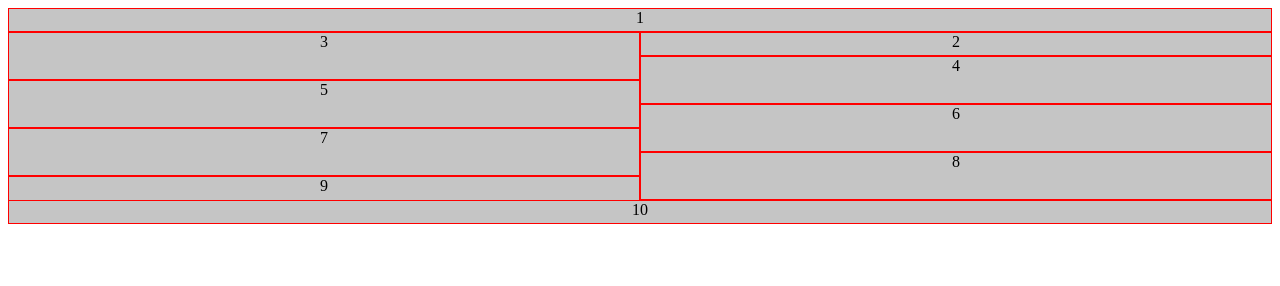
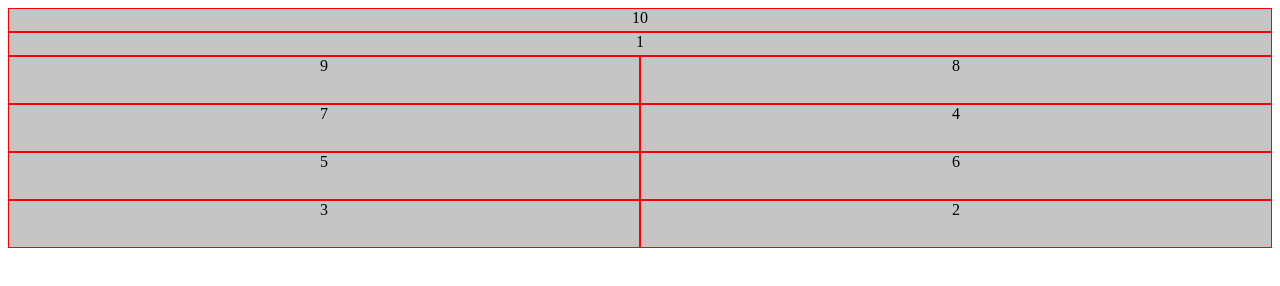
Before and after one commit to fabiancastilloa/clase13, a plain HTML site: page index.html in a window 1280 px wide. Drawn offline with Linux system fonts and the light colour scheme.

Commit message:
ejercicio con media query clase 13

```diff
--- a/index.css
+++ b/index.css
@@ -64,3 +64,119 @@ grid-row: 8 / 10;
 grid-column: 1 / 3;
 grid-row: 9 / 10;
 }
+
+
+
+@media (min-width: 390px)
+{
+
+    .item:nth-child(1){
+        grid-column: 1 / 3;
+        grid-row: 1 / 2;
+        }
+
+        .item:nth-child(2){
+            grid-column: 2 / 3;
+            grid-row: 2 / 4;
+            }
+
+    .item:nth-child(3){
+        grid-column: 1 / 2;
+        grid-row: 2 / 4;
+        }
+
+        .item:nth-child(5){
+            grid-column: 1 / 2;
+            grid-row: 4 / 6;
+            }
+
+    .item:nth-child(6){
+        grid-column: 2 / 3;
+        grid-row: 4 / 6;
+        }
+
+        .item:nth-child(7){
+            grid-column: 1 / 2;
+            grid-row: 6 / 8;
+            }
+
+    .item:nth-child(4){
+        grid-column: 2 / 3;
+        grid-row: 6 / 8;
+        }
+
+        .item:nth-child(9){
+            grid-column: 1 / 2;
+            grid-row: 8 / 10;
+            }
+
+    .item:nth-child(8){
+        grid-column: 2 / 3;
+        grid-row: 8 / 10;
+        }
+
+        .item:nth-child(10){
+            grid-column: 1 / 3;
+            grid-row: 9 / 10;
+            }
+
+
+}
+
+
+@media (min-width: 661px)
+{
+
+        .item:nth-child(10){
+        grid-column: 1 / 3;
+        grid-row: 1 / 2;
+        }
+
+        .item:nth-child(1){
+        grid-column: 1 / 3;
+        grid-row: 2 / 3;
+        }
+
+        .item:nth-child(9){
+        grid-column: 1 / 2;
+        grid-row: 3 / 5;
+        }
+
+        .item:nth-child(8){
+        grid-column: 2 / 3;
+        grid-row: 3 / 5;
+        }
+
+        .item:nth-child(7){
+        grid-column: 1 / 2;
+        grid-row: 5 / 7;
+        }
+
+        .item:nth-child(4){
+        grid-column: 2 / 3;
+        grid-row: 5 / 7;
+        }
+
+        .item:nth-child(5){
+        grid-column: 1 / 2;
+        grid-row: 7 / 9;
+        }
+
+        .item:nth-child(6){
+        grid-column: 2 / 3;
+        grid-row: 7 / 9;
+        }
+
+        .item:nth-child(3){
+        grid-column: 1 / 2;
+        grid-row: 9 / 11;
+        }
+
+        .item:nth-child(2){
+        grid-column: 2 / 3;
+        grid-row: 9 / 11;
+}
+/*  */
+
+
+}
```
